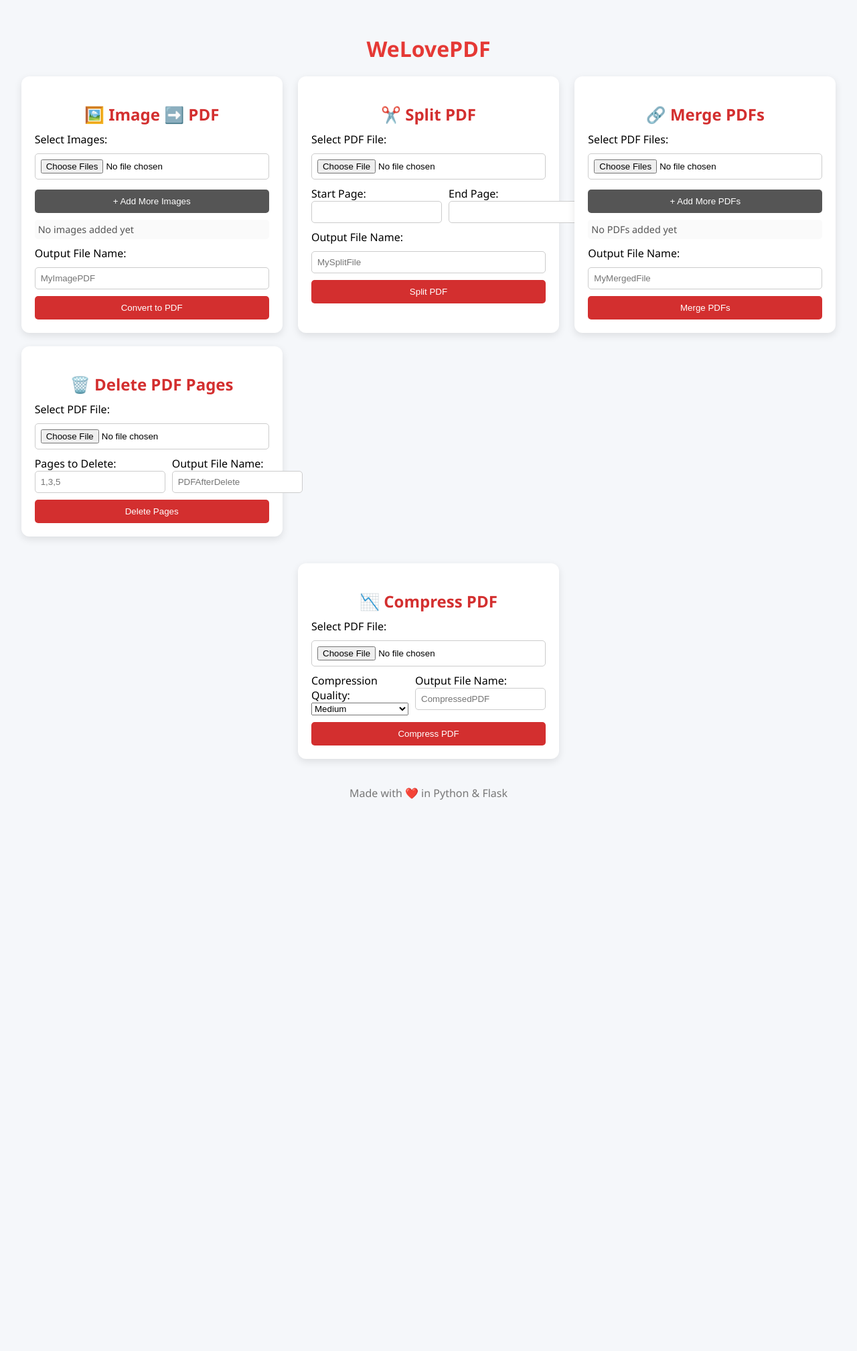
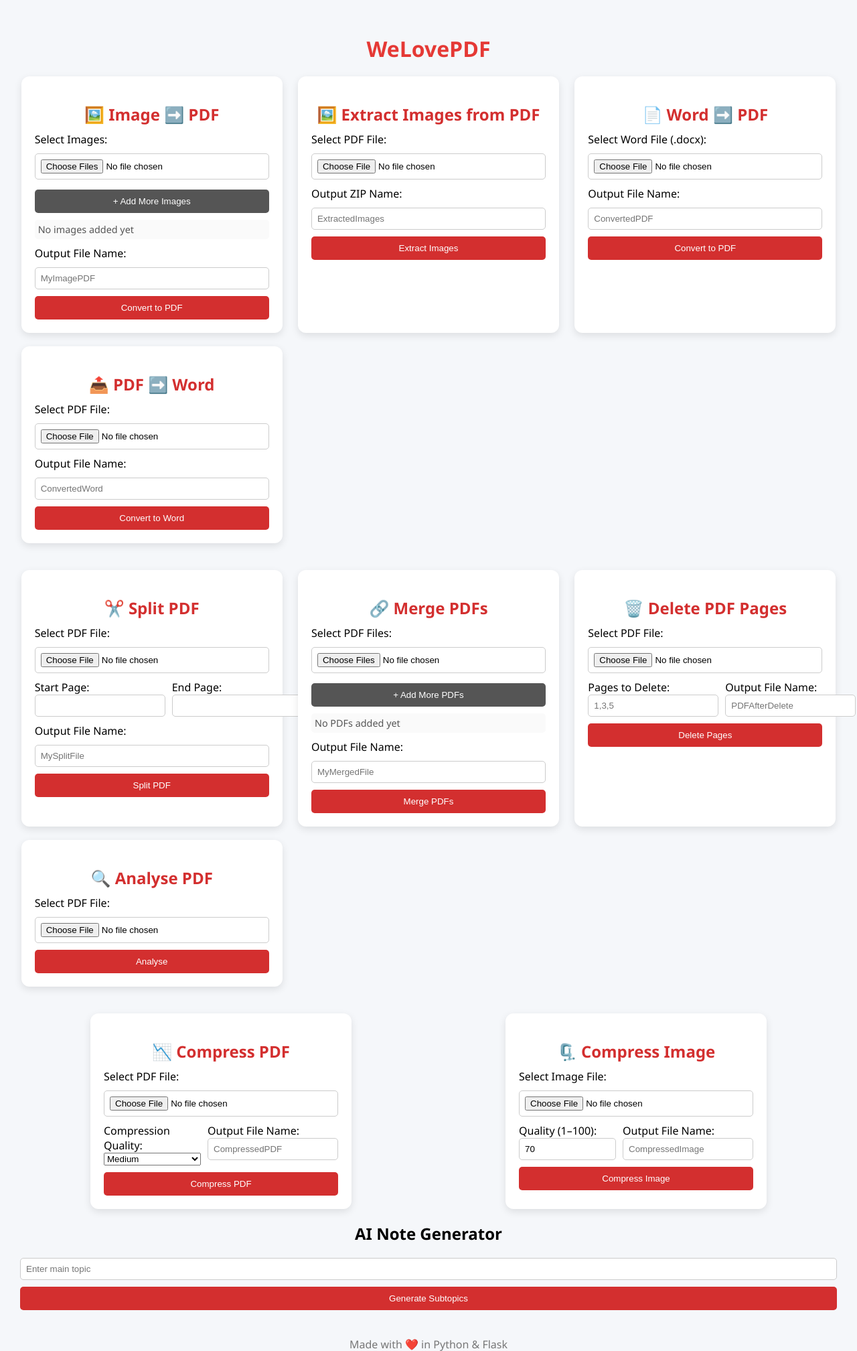
Before and after one commit to SachchitNesarikar/WeLovePDF, a Flask app: page / in a window 1280 px wide. Shown: the top 2017 px of the page at 67% size. Before the commit the page ends 1194 px from the top, so only its background shows below. Run offline with Flask 3, Linux system fonts and the light colour scheme; some libraries are stand-ins or nearby versions.

Commit message:
img extraction, word 2 pdf & vice-versa, workin on analyse, compress image

```diff
--- a/app.py
+++ b/app.py
@@ -3,6 +3,24 @@ from PyPDF2 import PdfReader, PdfWriter, PdfMerger
 from PIL import Image
 from io import BytesIO
 from werkzeug.utils import secure_filename
+import zipfile
+import fitz  # PyMuPDF
+import docx2pdf
+import tempfile
+import os
+from dotenv import load_dotenv
+load_dotenv()
+import base64
+import requests
+from flask import jsonify
+from gemini_notes import get_subtopics, get_notes  # if in separate file
+import google.generativeai as genai
+import base64
+
+# Configure Gemini with your API key
+
+GEMINI_API_KEY = os.getenv("GEMINI_API_KEY")
+GEMINI_API_ENDPOINT = os.getenv("GEMINI_API_ENDPOINT")
 
 app = Flask(__name__)
 
@@ -111,5 +129,115 @@ def compress_pdf():
     output_filename = f"{secure_filename(output_name)}.pdf"
     return send_file(output_stream, as_attachment=True, download_name=output_filename)
 
+# ---------- IMAGE EXTRACTION FROM PDF ----------
+@app.route("/extract_images", methods=["POST"])
+def extract_images():
+    file = request.files["pdf_file"]
+    output_name = request.form.get("output_name", "ExtractedImages")
+
+    pdf = fitz.open(stream=file.read(), filetype="pdf")
+    zip_stream = BytesIO()
+    with zipfile.ZipFile(zip_stream, "w") as zipf:
+        for page_index in range(len(pdf)):
+            images = pdf[page_index].get_images(full=True)
+            for img_index, img in enumerate(images):
+                xref = img[0]
+                base_image = pdf.extract_image(xref)
+                image_bytes = base_image["image"]
+                ext = base_image["ext"]
+                zipf.writestr(f"page{page_index+1}_img{img_index+1}.{ext}", image_bytes)
+    zip_stream.seek(0)
+    return send_file(zip_stream, as_attachment=True, download_name=f"{secure_filename(output_name)}.zip")
+
+# ---------- WORD TO PDF ----------x
+@app.route("/word_to_pdf", methods=["POST"])
+def word_to_pdf():
+    word_file = request.files["word_file"]
+    output_name = request.form.get("output_name", "ConvertedPDF")
+
+    with tempfile.TemporaryDirectory() as tmpdir:
+        input_path = os.path.join(tmpdir, secure_filename(word_file.filename))
+        output_path = os.path.join(tmpdir, f"{secure_filename(output_name)}.pdf")
+        word_file.save(input_path)
+        docx2pdf.convert(input_path, output_path)
+        with open(output_path, "rb") as f:
+            pdf_bytes = f.read()
+    return send_file(BytesIO(pdf_bytes), as_attachment=True, download_name=f"{secure_filename(output_name)}.pdf")
+
+# ---------- PDF TO WORD ----------
+@app.route("/pdf_to_word", methods=["POST"])
+def pdf_to_word():
+    file = request.files["pdf_file"]
+    output_name = request.form.get("output_name", "ConvertedWord")
+
+    pdf = fitz.open(stream=file.read(), filetype="pdf")
+    text = "\n\n".join([page.get_text() for page in pdf])
+    doc_stream = BytesIO()
+    from docx import Document
+    doc = Document()
+    doc.add_paragraph(text)
+    doc.save(doc_stream)
+    doc_stream.seek(0)
+    return send_file(doc_stream, as_attachment=True, download_name=f"{secure_filename(output_name)}.docx")
+
+# ---------- IMAGE COMPRESSOR ----------
+@app.route("/compress_image", methods=["POST"])
+def compress_image():
+    file = request.files["image_file"]
+    quality = int(request.form.get("quality", 70))
+    output_name = request.form.get("output_name", "CompressedImage")
+
+    image = Image.open(file.stream)
+    output_stream = BytesIO()
+    image.save(output_stream, format="JPEG", quality=quality)
+    output_stream.seek(0)
+
+    return send_file(output_stream, as_attachment=True, download_name=f"{secure_filename(output_name)}.jpg")
+
+
+genai.configure(api_key=GEMINI_API_KEY)
+
+# Use the Gemini model
+model = genai.GenerativeModel("gemini-pro")
+
+def summarize_pdf(pdf_bytes):
+    # Encode PDF to base64
+    encoded_pdf = base64.b64encode(pdf_bytes).decode("utf-8")
+
+    # Prepare content parts
+    contents = [
+        {
+            "inline_data": {
+                "mime_type": "application/pdf",
+                "data": encoded_pdf
+            }
+        },
+        {
+            "text": "Summarize this PDF document."
+        }
+    ]
+
+    # Generate summary
+    response = model.generate_content(contents)
+    return response.text
+
+
+# @app.route("/generate_subtopics", methods=["POST"])
+# def generate_subtopics():
+#     topic = request.form.get("topic", "").strip()
+#     if not topic:
+#         return "Topic is required", 400
+#     subtopics = get_subtopics(topic)
+#     return jsonify(subtopics=subtopics)
+
+# @app.route("/generate_notes", methods=["POST"])
+# def generate_notes():
+#     selected = request.form.getlist("subtopics")
+#     if not selected:
+#         return "No subtopics selected", 400
+#     notes = get_notes(selected)
+#     return jsonify(notes=notes)
+
+
 if __name__ == "__main__":
     app.run(debug=True)
--- a/templates/index.html
+++ b/templates/index.html
@@ -91,8 +91,8 @@
   <h1> WeLovePDF </h1>
 
   <!-- FIRST ROW OF TOOLS -->
+<!-- FIRST ROW: CONVERSION TOOLS -->
 <div class="grid">
-
   <!-- IMAGE TO PDF -->
   <div class="card">
     <h2>🖼️ Image ➡️ PDF</h2>
@@ -107,6 +107,45 @@
     </form>
   </div>
 
+  <!-- PDF IMAGE EXTRACTION -->
+  <div class="card">
+    <h2>🖼️ Extract Images from PDF</h2>
+    <form action="/extract_images" method="post" enctype="multipart/form-data">
+      <label>Select PDF File:</label>
+      <input type="file" name="pdf_file" required>
+      <label>Output ZIP Name:</label>
+      <input type="text" name="output_name" placeholder="ExtractedImages">
+      <button type="submit">Extract Images</button>
+    </form>
+  </div>
+
+  <!-- WORD TO PDF -->
+  <div class="card">
+    <h2>📄 Word ➡️ PDF</h2>
+    <form action="/word_to_pdf" method="post" enctype="multipart/form-data">
+      <label>Select Word File (.docx):</label>
+      <input type="file" name="word_file" accept=".doc,.docx" required>
+      <label>Output File Name:</label>
+      <input type="text" name="output_name" placeholder="ConvertedPDF">
+      <button type="submit">Convert to PDF</button>
+    </form>
+  </div>
+
+  <!-- PDF TO WORD -->
+  <div class="card">
+    <h2>📤 PDF ➡️ Word</h2>
+    <form action="/pdf_to_word" method="post" enctype="multipart/form-data">
+      <label>Select PDF File:</label>
+      <input type="file" name="pdf_file" required>
+      <label>Output File Name:</label>
+      <input type="text" name="output_name" placeholder="ConvertedWord">
+      <button type="submit">Convert to Word</button>
+    </form>
+  </div>
+</div>
+
+<!-- SECOND ROW: PDF UTILITIES + ANALYSIS -->
+<div class="grid" style="margin-top: 40px;">
   <!-- SPLIT PDF -->
   <div class="card">
     <h2>✂️ Split PDF</h2>
@@ -163,9 +202,18 @@
     </form>
   </div>
 
+  <!-- ANALYSE PDF -->
+  <div class="card">
+    <h2>🔍 Analyse PDF</h2>
+    <form action="/analyse_pdf" method="post" enctype="multipart/form-data">
+      <label>Select PDF File:</label>
+      <input type="file" name="pdf_file" required>
+      <button type="submit">Analyse</button>
+    </form>
+  </div>
 </div>
 
-<!-- SECOND ROW FOR COMPRESSION -->
+<!-- THIRD ROW: COMPRESSION TOOLS -->
 <div class="grid" style="margin-top: 40px;">
   <!-- COMPRESS PDF -->
   <div class="card">
@@ -190,8 +238,60 @@
       <button type="submit">Compress PDF</button>
     </form>
   </div>
+
+  <!-- COMPRESS IMAGE -->
+  <div class="card">
+    <h2>🗜️ Compress Image</h2>
+    <form action="/compress_image" method="post" enctype="multipart/form-data">
+      <label>Select Image File:</label>
+      <input type="file" name="image_file" accept="image/*" required>
+      <div class="row">
+        <div class="half">
+          <label>Quality (1–100):</label>
+          <input type="number" name="quality" min="1" max="100" value="70">
+        </div>
+        <div class="half">
+          <label>Output File Name:</label>
+          <input type="text" name="output_name" placeholder="CompressedImage">
+        </div>
+      </div>
+      <button type="submit">Compress Image</button>
+    </form>
+  </div>
 </div>
 
+<h2>AI Note Generator</h2>
+<form id="noteForm">
+  <input type="text" name="topic" placeholder="Enter main topic" required>
+  <button type="submit">Generate Subtopics</button>
+</form>
+
+<div id="subtopics"></div>
+<div id="notes"></div>
+
+<script>
+document.getElementById("noteForm").addEventListener("submit", async function(e) {
+  e.preventDefault();
+  const formData = new FormData(e.target);
+  const res = await fetch("/generate_subtopics", { method: "POST", body: formData });
+  const data = await res.json();
+  const subDiv = document.getElementById("subtopics");
+  subDiv.innerHTML = "<h3>Select Subtopics</h3>";
+  data.subtopics.forEach((sub, i) => {
+    subDiv.innerHTML += `<label><input type="checkbox" name="subtopics" value="${sub}"> ${sub}</label><br>`;
+  });
+  subDiv.innerHTML += `<button onclick="generateNotes()">Generate Notes</button>`;
+});
+
+async function generateNotes() {
+  const checkboxes = document.querySelectorAll("input[name='subtopics']:checked");
+  const formData = new FormData();
+  checkboxes.forEach(cb => formData.append("subtopics", cb.value));
+  const res = await fetch("/generate_notes", { method: "POST", body: formData });
+  const data = await res.json();
+  document.getElementById("notes").innerHTML = `<h3>Generated Notes</h3><pre>${data.notes}</pre>`;
+}
+</script>
 
 
   <footer>
```
Also changed, not shown: gemini_notes.py (added, +18 -0 lines), requirements.txt (+38 -0 lines).
